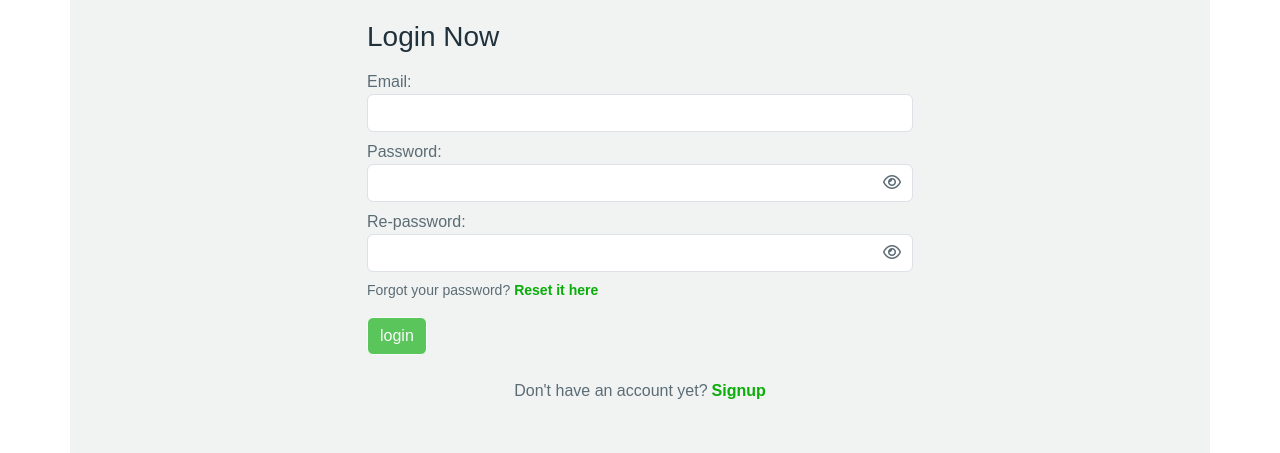
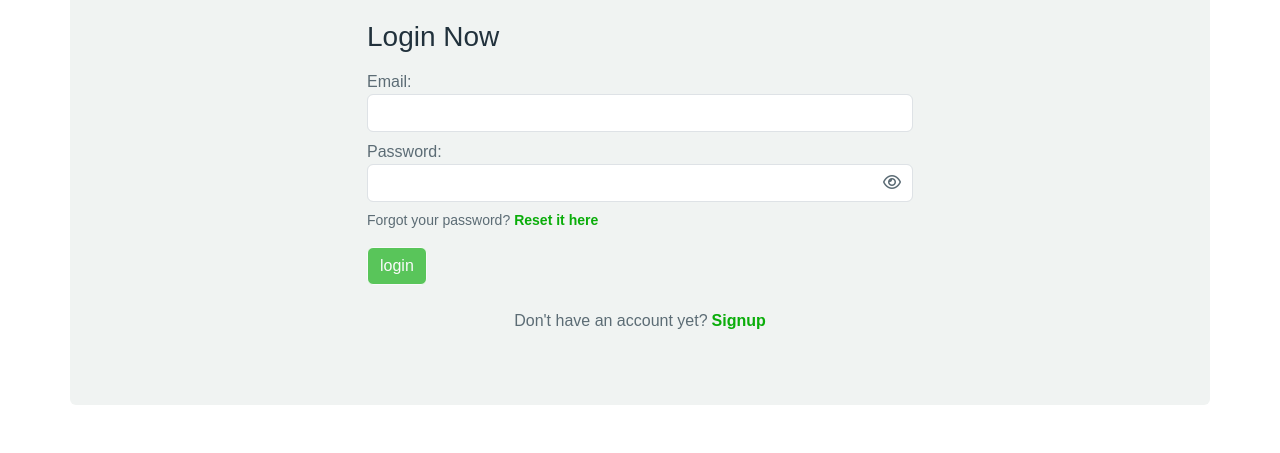
Before and after one commit to mohamedmamdouh3454/FreshCart, a React (Create React App) app: page /auth in a window 1280 px wide. Shown: the part 124-577 px from the top of the page. Built offline with nearby package versions, Linux system fonts and the light colour scheme; a web font is replaced by a local one.

Commit message:
fix signin form

```diff
--- a/src/components/Auth/SignIn/SignIn.jsx
+++ b/src/components/Auth/SignIn/SignIn.jsx
@@ -5,38 +5,31 @@ import * as Yup from "yup";
 import { Link, useNavigate } from "react-router-dom";
 import { tokenContext } from "../../../Context/TokenContext";
 import { Helmet } from "react-helmet";
+import { baseUrl } from "../../../utils/baseUrl";
 
 export default function SignIn() {
   let { updateToken } = useContext(tokenContext);
 
   const [showPassword, setShowPassword] = useState(false);
-  const [showRePassword, setShowRePassword] = useState(false);
   const [errorMsg, setErrorMsg] = useState(false);
-  const [isLodaing, setIsloading] = useState(false);
+  const [isLoading, setIsloading] = useState(false);
 
   let navigate = useNavigate();
-  const SignupSchema = Yup.object({
+  // signing in only needs the credentials to be present, the format rules
+  // belong to sign up so older accounts are not locked out here
+  const SignInSchema = Yup.object({
     email: Yup.string()
       .email("Invalid email format")
       .required("Email is required"),
-    password: Yup.string()
-      .matches(
-        /^[A-Z][a-zA-Z0-9]{7,}$/,
-        "Password must start with an uppercase letter and be at least 8 characters long"
-      )
-      .required("Password is required"),
-    rePassword: Yup.string()
-      .oneOf([Yup.ref("password")], "Passwords must match")
-      .required("Please confirm your password"),
+    password: Yup.string().required("Password is required"),
   });
 
   let formik = useFormik({
     initialValues: {
       email: "",
       password: "",
-      rePassword: "",
     },
-    validationSchema: SignupSchema,
+    validationSchema: SignInSchema,
     onSubmit: (values) => {
       login(values);
     },
@@ -45,7 +38,7 @@ export default function SignIn() {
   async function login(values) {
     setIsloading(true);
     axios
-      .post(`https://ecommerce.routemisr.com/api/v1/auth/signin`, values)
+      .post(`${baseUrl}/auth/signin`, values)
       .then((data) => {
         setIsloading(false);
         if (data.data.message === "success") {
@@ -58,7 +51,10 @@ export default function SignIn() {
       })
       .catch((error) => {
         setIsloading(false);
-        setErrorMsg(error.response.data.message);
+        // a network failure has no response body to read the message from
+        setErrorMsg(
+          error.response?.data?.message ?? "Something went wrong, try again"
+        );
       });
   }
 
@@ -127,40 +123,6 @@ export default function SignIn() {
                     </div>
                   ) : null}
                 </div>
-                <div className="mb-2">
-                  <label htmlFor="rePassword">Re-password:</label>
-                  <div className="position-relative">
-                    <input
-                      id="rePassword"
-                      name="rePassword"
-                      type={showRePassword ? "text" : "password"}
-                      className="form-control"
-                      value={formik.values.rePassword}
-                      onChange={formik.handleChange}
-                      onBlur={formik.handleBlur}
-                    />
-                    <button
-                      type="button"
-                      className="btn text-color border-0 position-absolute top-50 end-0 translate-middle-y"
-                      onClick={() => {
-                        setShowRePassword(!showRePassword);
-                      }}
-                    >
-                      <i
-                        className={`fa-regular ${
-                          showRePassword ? "fa-eye-slash text-main" : "fa-eye"
-                        }`}
-                      ></i>
-                    </button>
-                  </div>
-
-                  {formik.errors.rePassword && formik.touched.rePassword ? (
-                    <div className="alert alert-danger my-2">
-                      {formik.errors.rePassword}
-                    </div>
-                  ) : null}
-                </div>
-
                 <p className="mb-3 font-sm ">
                   Forgot your password?
                   <Link
@@ -177,7 +139,7 @@ export default function SignIn() {
                   </div>
                 ) : null}
 
-                {isLodaing ? (
+                {isLoading ? (
                   <button
                     type="submit"
                     className="btn bg-main text-white"
```
